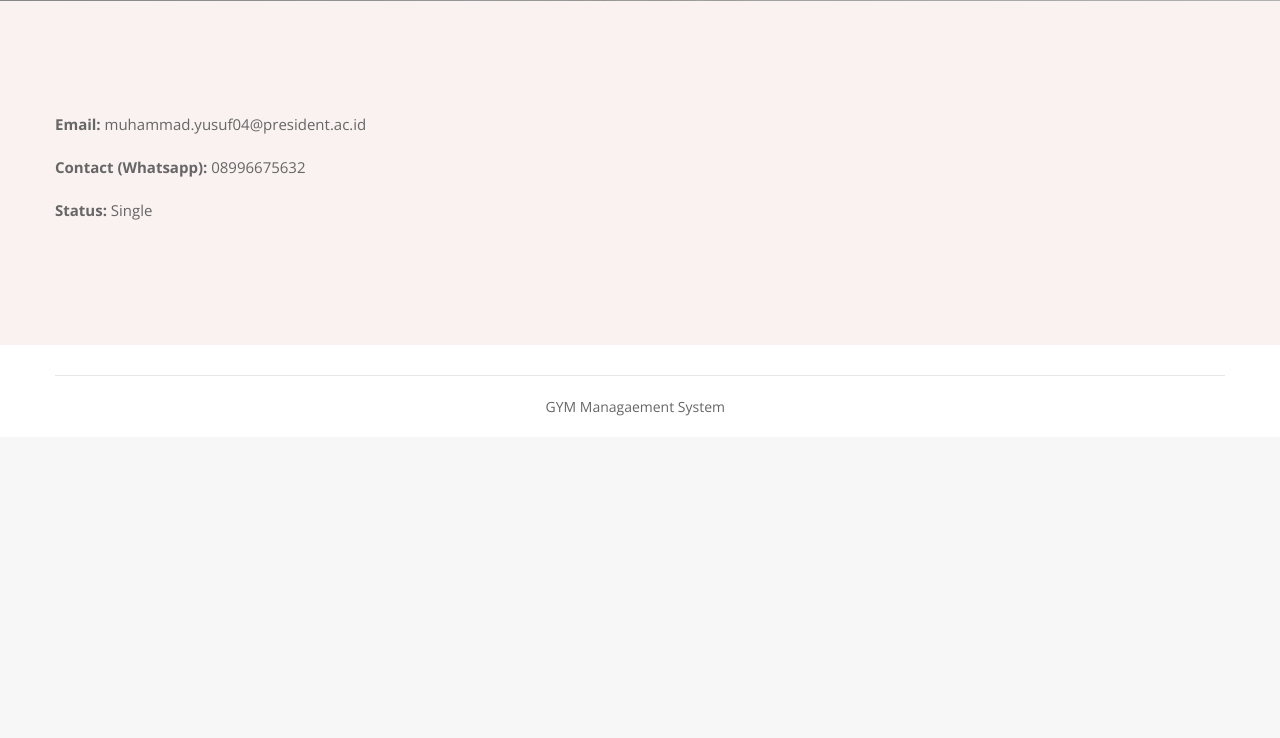
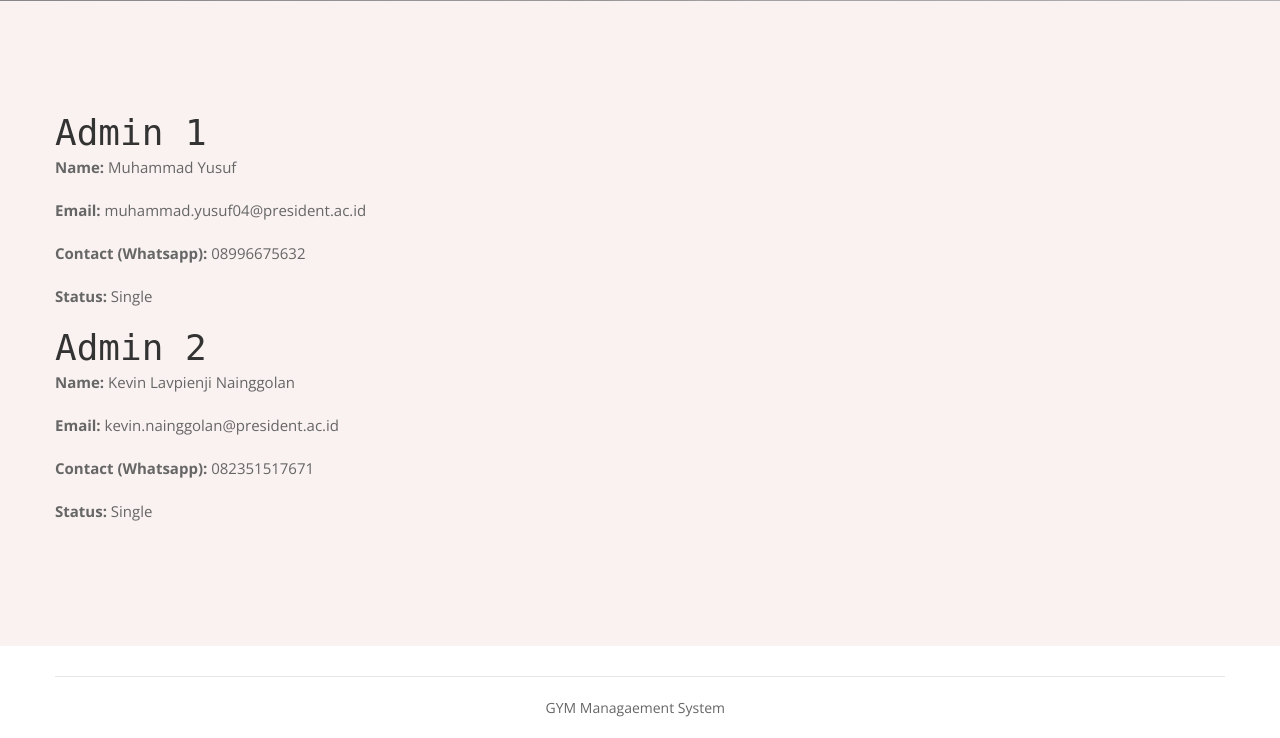
Before and after one commit to Muhayuf/GymManagementSystem, a PHP site: page /contact.php in a window 1280 px wide. Shown: the part 477-1215 px from the top of the page. Before the commit the page ends 893 px from the top, so only its background shows below. Run offline with PHP 8.4, Linux system fonts and the light colour scheme; a user stored in the database is signed in; some web fonts are replaced.

Commit message:
Update contact.php

```diff
--- a/Web Code/contact.php
+++ b/Web Code/contact.php
@@ -66,8 +66,17 @@ echo "<script>window.location.href='booking-history.php'</script>";
 			<div class="row">
 
 				<div class="col-lg-12 col-sm-6">
+					<h2>Admin 1</h2>
+					<p><strong>Name:</strong> Muhammad Yusuf</p>
 					<p><strong>Email:</strong> muhammad.yusuf04@president.ac.id</p>
 					<p><strong>Contact (Whatsapp):</strong> 08996675632</p>
+					<p><strong>Status:</strong> Single</p>
+				</div>
+				<div class="col-lg-12 col-sm-6">
+					<h2>Admin 2</h2>
+					<p><strong>Name:</strong> Kevin Lavpienji Nainggolan</p>
+					<p><strong>Email:</strong> kevin.nainggolan@president.ac.id</p>
+					<p><strong>Contact (Whatsapp):</strong> 082351517671</p>
 					<p><strong>Status:</strong> Single</p>
 				</div>
 			</div>
```
